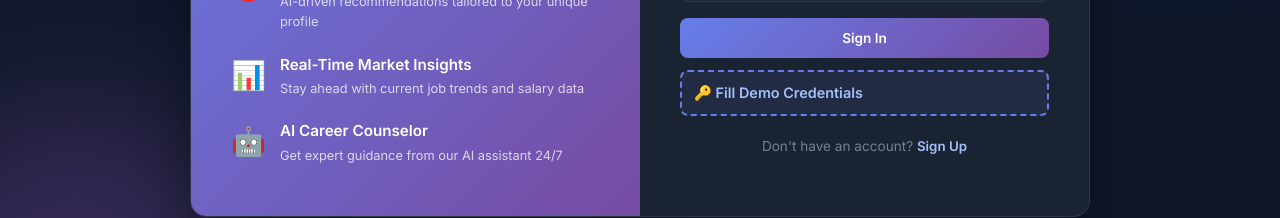
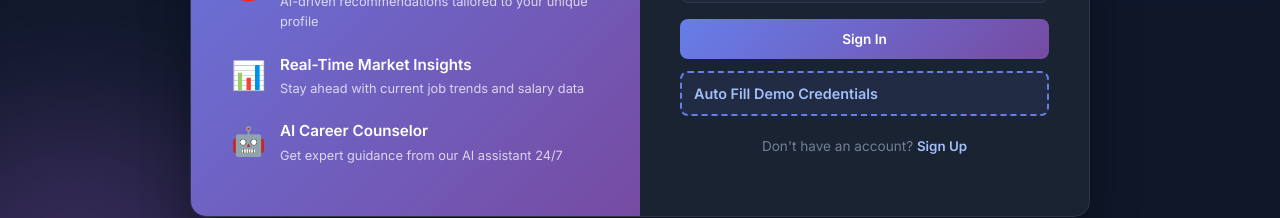
Before and after one commit to eakarsu/AICareerPathAgentForStudents, a React (Vite) app in the folder frontend/: page / in a window 1280 px wide. Shown: the part 443-661 px from the top of the page. Built offline with nearby package versions, Linux system fonts and the light colour scheme; no server answers.

Commit message:
Commit pending workspace changes

```diff
--- a/frontend/src/pages/Login.jsx
+++ b/frontend/src/pages/Login.jsx
@@ -115,7 +115,7 @@ export default function Login({ onLogin }) {
               </button>
             </form>
             <button className="btn btn-demo" onClick={fillDemo}>
-              🔑 Fill Demo Credentials
+              Auto Fill Demo Credentials
             </button>
             <div className="login-switch">
               {isRegister ? 'Already have an account?' : "Don't have an account?"}{' '}
```
Also changed, not shown: 1 other file (tests, documents, lock files or other folders).
